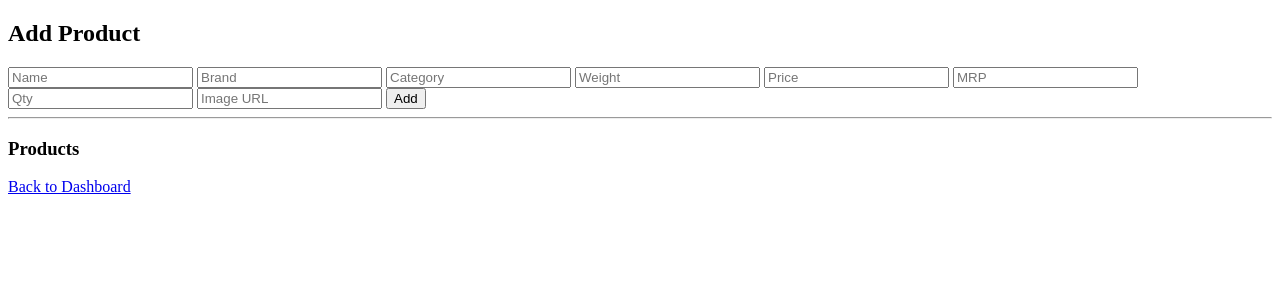
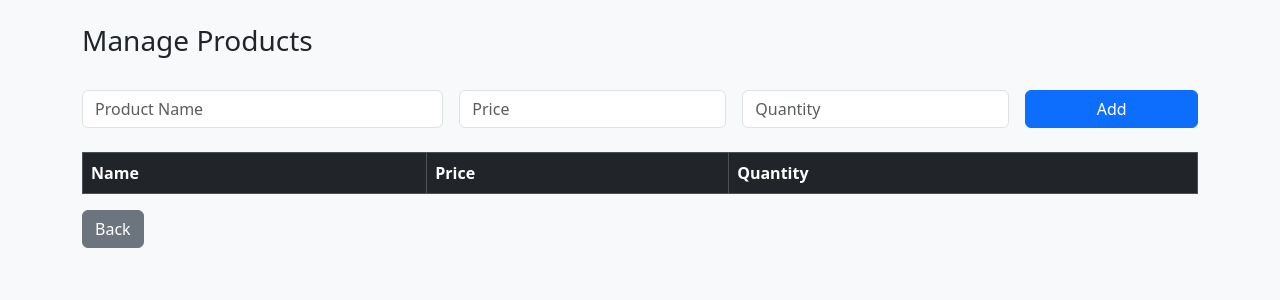
Before and after one commit to Mukesh2731/smart-grocery-system, a Flask app: page /products in a window 1280 px wide. Shown: the top 300 px of the page. Run offline with Flask 3, Linux system fonts and the light colour scheme; data comes from the database, SQL or seed files in the repository; data that the repository does not hold is empty.

Commit message:
Update products.html

```diff
--- a/templates/products.html
+++ b/templates/products.html
@@ -1,31 +1,50 @@
 <!DOCTYPE html>
 <html>
-<body>
+<head>
+    <title>Products</title>
+    <link href="https://cdn.jsdelivr.net/npm/bootstrap@5.3.2/dist/css/bootstrap.min.css" rel="stylesheet">
+</head>
+<body class="bg-light">
 
-<h2>Add Product</h2>
+<div class="container mt-4">
+    <h3>Manage Products</h3>
 
-<form method="post">
-    <input name="name" placeholder="Name" required>
-    <input name="brand" placeholder="Brand" required>
-    <input name="category" placeholder="Category" required>
-    <input name="weight" placeholder="Weight" required>
-    <input name="price" placeholder="Price" required>
-    <input name="mrp" placeholder="MRP" required>
-    <input name="qty" placeholder="Qty" required>
-    <input name="image" placeholder="Image URL" required>
-    <button>Add</button>
-</form>
+    <form method="post" class="row g-3 mt-3">
+        <div class="col-md-4">
+            <input class="form-control" name="name" placeholder="Product Name" required>
+        </div>
+        <div class="col-md-3">
+            <input class="form-control" name="price" placeholder="Price" required>
+        </div>
+        <div class="col-md-3">
+            <input class="form-control" name="qty" placeholder="Quantity" required>
+        </div>
+        <div class="col-md-2">
+            <button class="btn btn-primary w-100">Add</button>
+        </div>
+    </form>
 
-<hr>
+    <table class="table table-striped table-bordered mt-4">
+        <thead class="table-dark">
+            <tr>
+                <th>Name</th>
+                <th>Price</th>
+                <th>Quantity</th>
+            </tr>
+        </thead>
+        <tbody>
+            {% for p in products %}
+            <tr>
+                <td>{{ p.name }}</td>
+                <td>₹{{ p.price }}</td>
+                <td>{{ p.qty }}</td>
+            </tr>
+            {% endfor %}
+        </tbody>
+    </table>
 
-<h3>Products</h3>
-<ul>
-{% for p in products %}
-    <li>{{ p.name }} – ₹{{ p.price }} ({{ p.qty }})</li>
-{% endfor %}
-</ul>
-
-<a href="/">Back to Dashboard</a>
+    <a href="/dashboard" class="btn btn-secondary">Back</a>
+</div>
 
 </body>
 </html>
```
